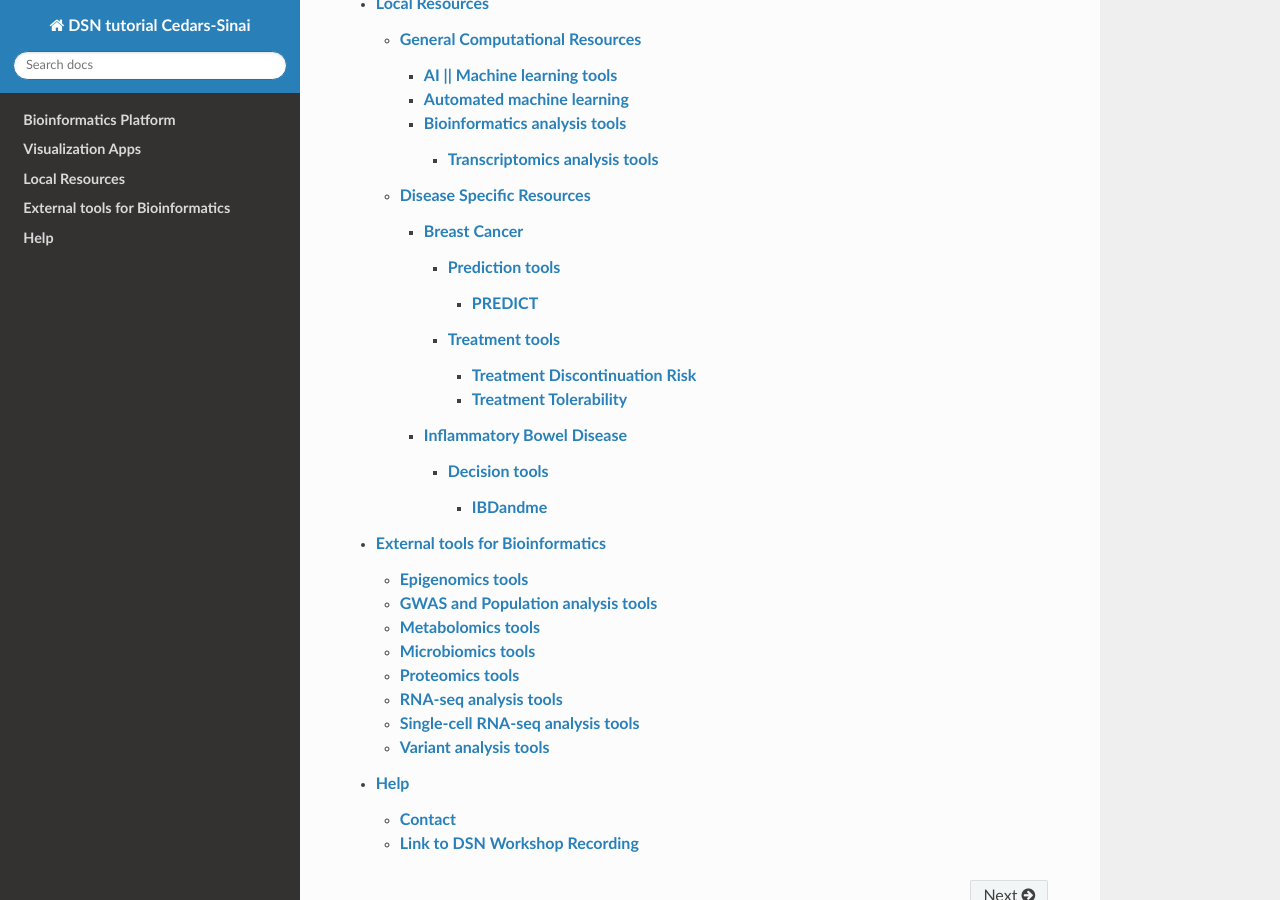
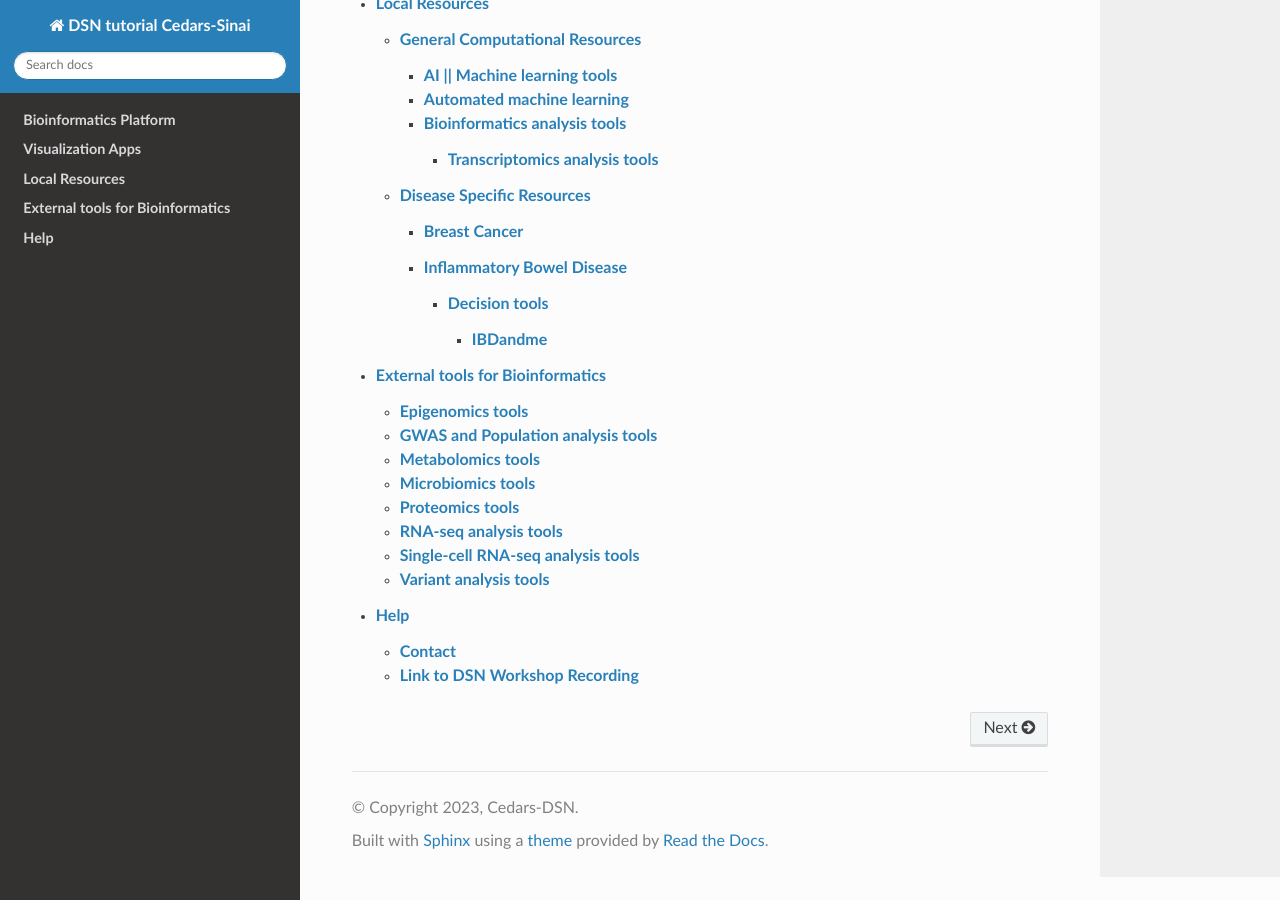
Before and after one commit to CedarsDSN/DSN_tutorial_page, a Sphinx documentation site: the page built from docs/index.rst, in a window 1280 px wide and 900 px high, scrolled down 693 px. Built offline with Sphinx 7.4.7 and the Read the Docs theme 3.1.0, drawn with Linux system fonts in a browser that asks for light colours; pages that are not in the unit, such as notebooks, are missing from menus.

Commit message:
Update index.rst

```diff
--- a/docs/Local Resources/Disease Specific Resources/Breast Cancer/index.rst
+++ b/docs/Local Resources/Disease Specific Resources/Breast Cancer/index.rst
@@ -5,5 +5,5 @@
 
 .. toctree::
 
-   Prediction tools/index.rst
-   Treatment tools/index.rst
+   Predict.rst
+   Treatment tools.rst
```
